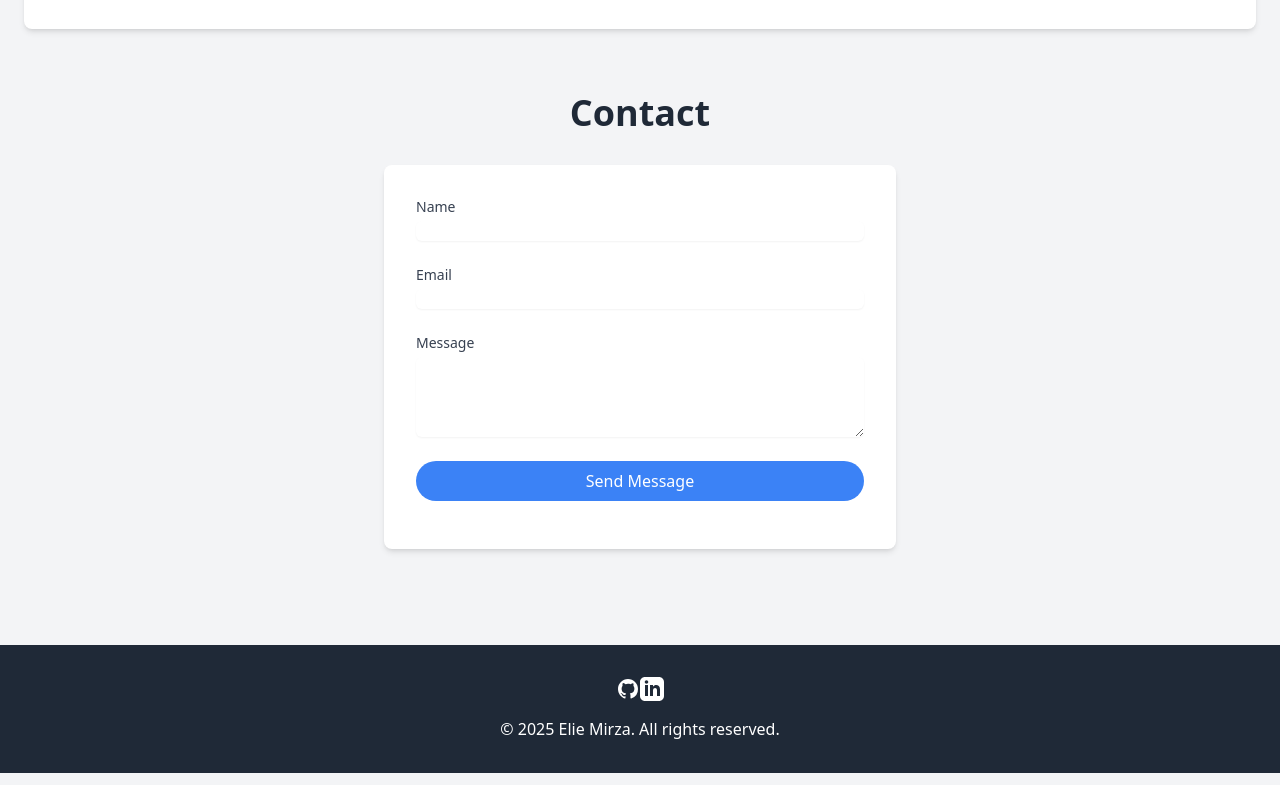
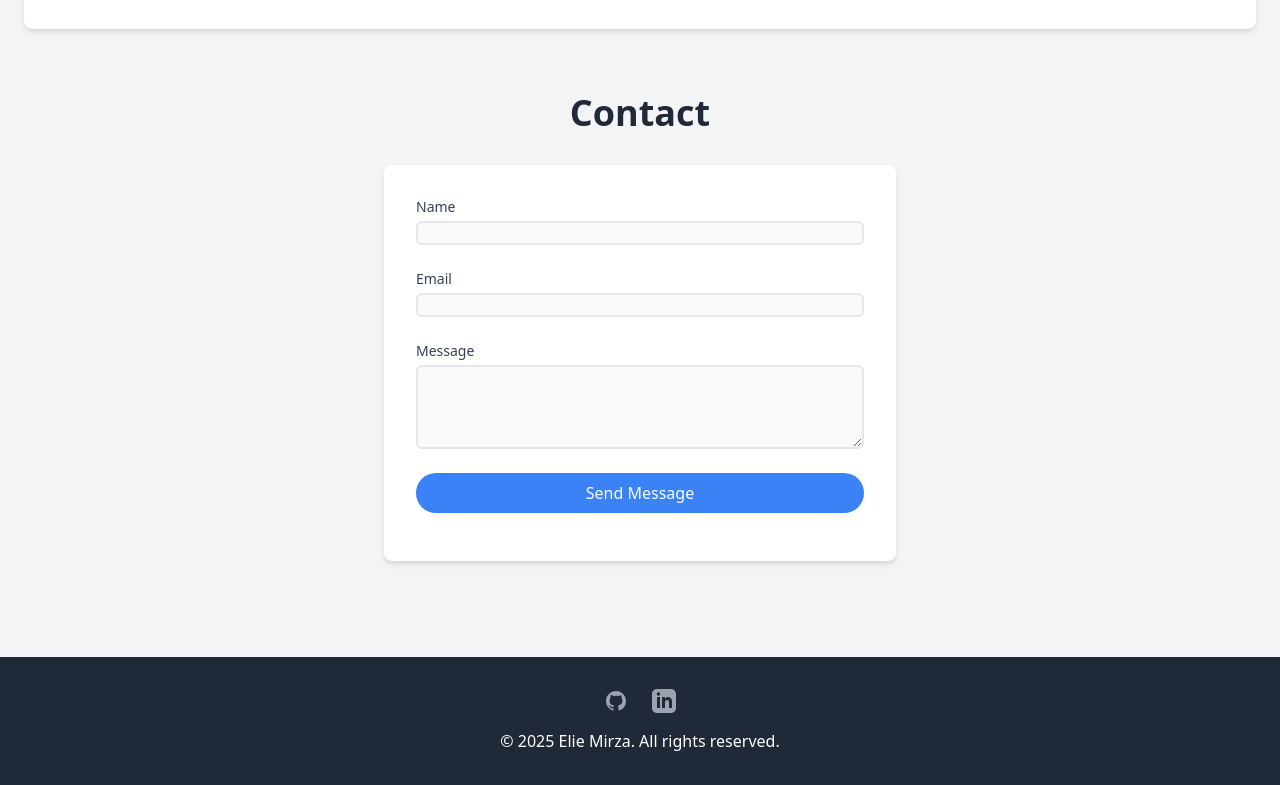
Before and after one commit to ElieMirza/my-resume-2025, a website: page index.html in a window 1280 px wide. Shown: the part 3205-3990 px from the top of the page. Drawn offline with Linux system fonts and the light colour scheme.

Commit message:
Update index.html to open resume and social links in new tabs, enhance form input styles for better user experience, and adjust hero section background color for improved aesthetics.

```diff
--- a/index.html
+++ b/index.html
@@ -18,7 +18,7 @@
                 <a href="#contact" class="text-gray-600 dark:text-gray-300 hover:text-blue-500 dark:hover:text-blue-400 transition duration-300">Contact</a>
             </nav>
             <div class="hidden md:flex items-center space-x-4">
-                <a href="assets/Elie_Mirza_Resume.pdf" download="Elie_Mirza_Resume.pdf" class="bg-blue-500 text-white py-2 px-4 rounded-full hover:bg-blue-600 transition duration-300">Download Resume</a>
+                <a target="_blank" href="assets/Elie_Mirza_Resume.pdf" download="Elie_Mirza_Resume.pdf" class="bg-blue-500 text-white py-2 px-4 rounded-full hover:bg-blue-600 transition duration-300">Download Resume</a>
                 <button id="theme-toggle" class="text-gray-600 dark:text-gray-300 hover:text-blue-500 dark:hover:text-blue-400">
                     <svg id="theme-toggle-dark-icon" class="hidden w-6 h-6" fill="currentColor" viewBox="0 0 20 20" xmlns="http://www.w3.org/2000/svg"><path d="M17.293 13.293A8 8 0 016.707 2.707a8.001 8.001 0 1010.586 10.586z"></path></svg>
                     <svg id="theme-toggle-light-icon" class="hidden w-6 h-6" fill="currentColor" viewBox="0 0 20 20" xmlns="http://www.w3.org/2000/svg"><path d="M10 2a1 1 0 011 1v1a1 1 0 11-2 0V3a1 1 0 011-1zm4 8a4 4 0 11-8 0 4 4 0 018 0zm-.464 4.95l.707.707a1 1 0 001.414-1.414l-.707-.707a1 1 0 00-1.414 1.414zm2.12-10.607a1 1 0 010 1.414l-.706.707a1 1 0 11-1.414-1.414l.707-.707a1 1 0 011.414 0zM17 11a1 1 0 100-2h-1a1 1 0 100 2h1zm-7 4a1 1 0 011 1v1a1 1 0 11-2 0v-1a1 1 0 011-1zM5.05 6.464A1 1 0 106.465 5.05l-.708-.707a1 1 0 00-1.414 1.414l.707.707zm-.707 10.607a1 1 0 011.414 0l.707-.707a1 1 0 11-1.414-1.414l-.707.707.001.001zM3 11a1 1 0 100-2H2a1 1 0 100 2h1z" fill-rule="evenodd" clip-rule="evenodd"></path></svg>
@@ -39,7 +39,7 @@
     </header>
 
     <!-- Hero Section -->
-    <section id="hero" class="bg-blue-500 dark:bg-blue-700 text-white text-center py-20">
+    <section id="hero" class="bg-blue-500 dark:bg-blue-800 text-white text-center py-20">
         <div class="container mx-auto px-6">
             <h1 class="text-5xl font-bold mb-2">Elie Mirza</h1>
             <p class="text-2xl">Salesforce Consultant | AI & Automation Specialist | CRM Transformation Expert</p>
@@ -199,15 +199,15 @@
                 <form id="contact-form" action="https://formspree.io/f/mwpbyynk" method="POST" class="space-y-6">
                     <div>
                         <label for="name" class="block text-sm font-medium text-gray-700 dark:text-gray-300">Name</label>
-                        <input type="text" id="name" name="name" class="mt-1 block w-full border-gray-300 dark:border-gray-600 dark:bg-gray-700 dark:text-white rounded-md shadow-sm focus:ring-blue-500 focus:border-blue-500 sm:text-sm" required>
+                        <input type="text" id="name" name="name" class="mt-1 block w-full rounded-md border-2 bg-gray-50 border-gray-400 focus:border-blue-500 focus:ring-blue-500 sm:text-sm dark:bg-gray-700 dark:border-gray-600 dark:text-white" required>
                     </div>
                     <div>
                         <label for="email" class="block text-sm font-medium text-gray-700 dark:text-gray-300">Email</label>
-                        <input type="email" id="email" name="email" class="mt-1 block w-full border-gray-300 dark:border-gray-600 dark:bg-gray-700 dark:text-white rounded-md shadow-sm focus:ring-blue-500 focus:border-blue-500 sm:text-sm" required>
+                        <input type="email" id="email" name="email" class="mt-1 block w-full rounded-md border-2 bg-gray-50 border-gray-400 focus:border-blue-500 focus:ring-blue-500 sm:text-sm dark:bg-gray-700 dark:border-gray-600 dark:text-white" required>
                     </div>
                     <div>
                         <label for="message" class="block text-sm font-medium text-gray-700 dark:text-gray-300">Message</label>
-                        <textarea id="message" name="message" rows="4" class="mt-1 block w-full border-gray-300 dark:border-gray-600 dark:bg-gray-700 dark:text-white rounded-md shadow-sm focus:ring-blue-500 focus:border-blue-500 sm:text-sm" required></textarea>
+                        <textarea id="message" name="message" rows="4" class="mt-1 block w-full rounded-md border-2 bg-gray-50 border-gray-400 focus:border-blue-500 focus:ring-blue-500 sm:text-sm dark:bg-gray-700 dark:border-gray-600 dark:text-white" required></textarea>
                     </div>
                     <button type="submit" class="w-full bg-blue-500 text-white py-2 px-4 rounded-full hover:bg-blue-600 transition duration-300">Send Message</button>
                 </form>
@@ -220,12 +220,12 @@
     <footer class="bg-gray-800 dark:bg-black text-white py-8 mt-16">
         <div class="container mx-auto px-6 text-center">
             <div class="flex justify-center space-x-6 mb-4">
-                <a href="#" class="text-gray-400 hover:text-white transition duration-300">
+                <a target="_blank" href="https://github.com/ElieMirza" class="text-gray-400 hover:text-white transition duration-300">
                     <svg class="w-6 h-6" fill="currentColor" viewBox="0 0 24 24" aria-hidden="true">
                         <path fill-rule="evenodd" d="M12 2C6.477 2 2 6.477 2 12c0 4.418 2.865 8.168 6.839 9.49.5.092.682-.217.682-.482 0-.237-.009-.868-.014-1.703-2.782.605-3.369-1.343-3.369-1.343-.454-1.158-1.11-1.466-1.11-1.466-.908-.62.069-.608.069-.608 1.003.07 1.531 1.032 1.531 1.032.892 1.53 2.341 1.088 2.91.832.092-.647.35-1.088.636-1.338-2.22-.253-4.555-1.113-4.555-4.951 0-1.093.39-1.988 1.031-2.688-.103-.253-.446-1.272.098-2.65 0 0 .84-.27 2.75 1.026A9.564 9.564 0 0112 6.844c.85.004 1.705.115 2.504.337 1.909-1.296 2.747-1.027 2.747-1.027.546 1.378.203 2.398.1 2.651.64.7 1.03 1.595 1.03 2.688 0 3.848-2.338 4.695-4.566 4.943.359.308.678.92.678 1.855 0 1.338-.012 2.419-.012 2.747 0 .268.18.58.688.482A10.003 10.003 0 0022 12c0-5.523-4.477-10-10-10z" clip-rule="evenodd" />
                     </svg>
                 </a>
-                <a href="#" class="text-gray-400 hover:text-white transition duration-300">
+                <a target="_blank" href="https://www.linkedin.com/in/eliemirza/" class="text-gray-400 hover:text-white transition duration-300">
                     <svg class="w-6 h-6" fill="currentColor" viewBox="0 0 24 24" aria-hidden="true">
                         <path d="M19 0h-14c-2.761 0-5 2.239-5 5v14c0 2.761 2.239 5 5 5h14c2.762 0 5-2.239 5-5v-14c0-2.761-2.238-5-5-5zm-11 19h-3v-11h3v11zm-1.5-12.268c-.966 0-1.75-.784-1.75-1.75s.784-1.75 1.75-1.75 1.75.784 1.75 1.75-.784 1.75-1.75 1.75zm13.5 12.268h-3v-5.604c0-3.368-4-3.113-4 0v5.604h-3v-11h3v1.765c1.396-2.586 7-2.777 7 2.476v6.759z" />
                     </svg>
```
Also changed, not shown: styles/output.css.
